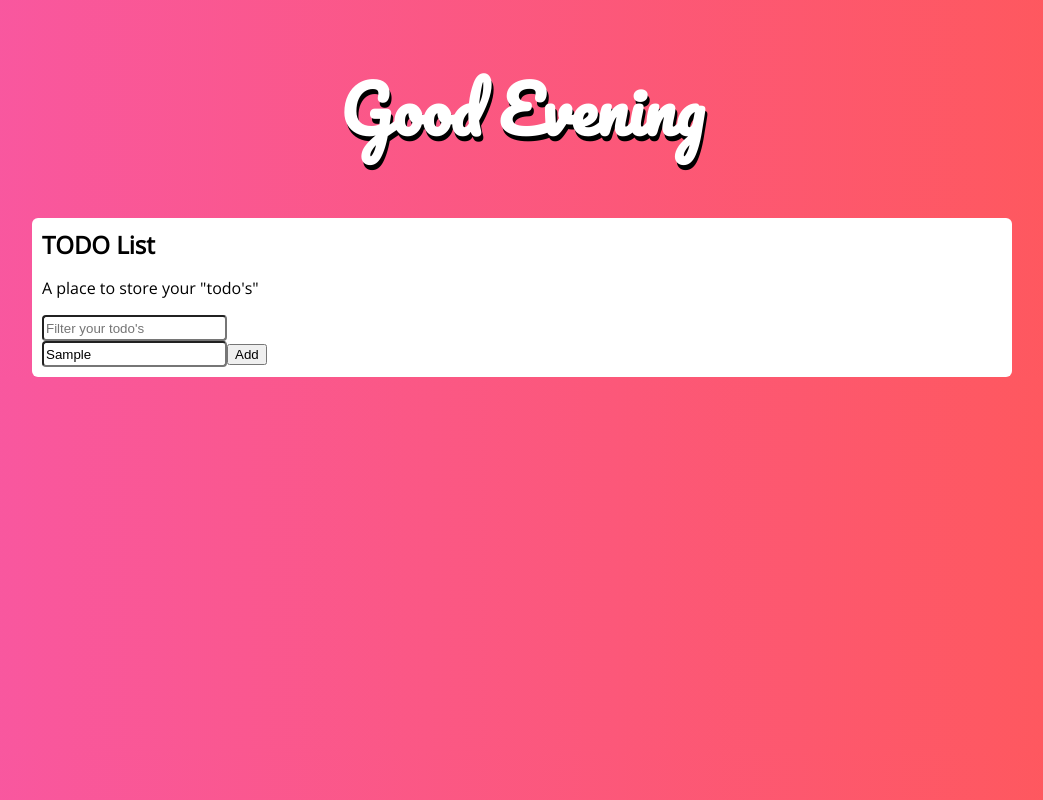
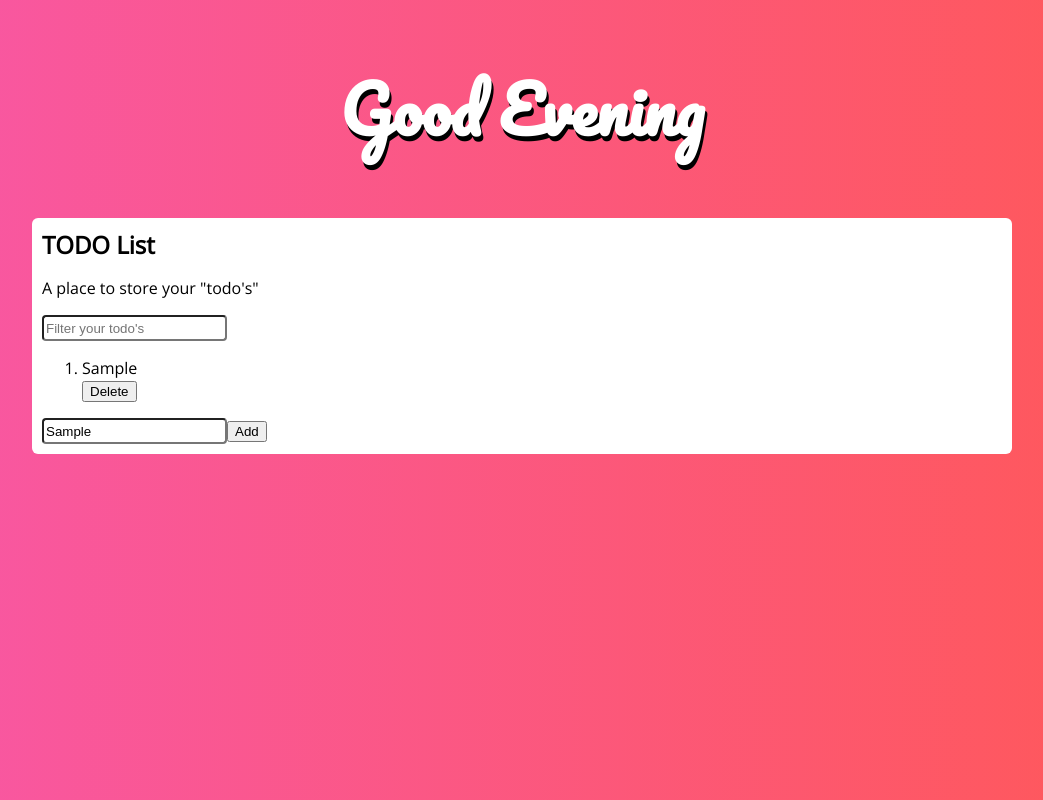
Before and after one commit to cayleatopolski/toDoList, an Angular app: page / in a window 1280 px wide. Both pictures are taken after typing "Sample" into the empty fields and a click on the button "Add". Shown: the whole page, without its empty margins (118-1161 px from the left). Built offline with nearby package versions, Linux system fonts and the light colour scheme.

Commit message:
Add function is working, but every list item is 1.

```diff
--- a/src/app/todolist/todolist.component.html
+++ b/src/app/todolist/todolist.component.html
@@ -8,13 +8,11 @@
     <input type="text" placeholder="Filter your todo's" />
     <div id="listItems">
       <ol *ngFor="let item of toDoList; index as i">
-        <li></li>
-        <button id="deleteItem">
-          <img src="src/assets/delete.png" alt="A red delete icon" />
-        </button>
+        <li>{{ item.todo }}</li>
+        <button id="deleteItem">Delete</button>
       </ol>
     </div>
-    <form id="add" #addItemForm="ngForm" (ngSubmit)="addATodo()">
+    <form id="add" #addItemForm="ngForm" (ngSubmit)="addATodo(addItemForm)">
       <input type="text" name="todoItem" placeholder="Add a Todo" ngModel />
       <button>Add</button>
     </form>
--- a/src/app/todolist/todolist.component.ts
+++ b/src/app/todolist/todolist.component.ts
@@ -1,4 +1,5 @@
 import { Component, OnInit } from "@angular/core";
+import { NgForm } from "@angular/forms";
 
 @Component({
   selector: "app-todolist",
@@ -28,10 +29,13 @@ export class TodolistComponent implements OnInit {
     return greeting;
   }
 
-  addATodo() {
-    console.log("ehhhh");
-    this.toDoList.push();
-    console.log(this.toDoList);
+  addATodo(form: NgForm) {
+    console.log(form.value.todoItem);
+    this.toDoList.push({
+      todo: form.value.todoItem,
+      completed: false
+    });
+    // console.log(this.toDoList);
   }
 
   ngOnInit() {}
```
Also changed, not shown: src/assets/delete.png (deleted).
